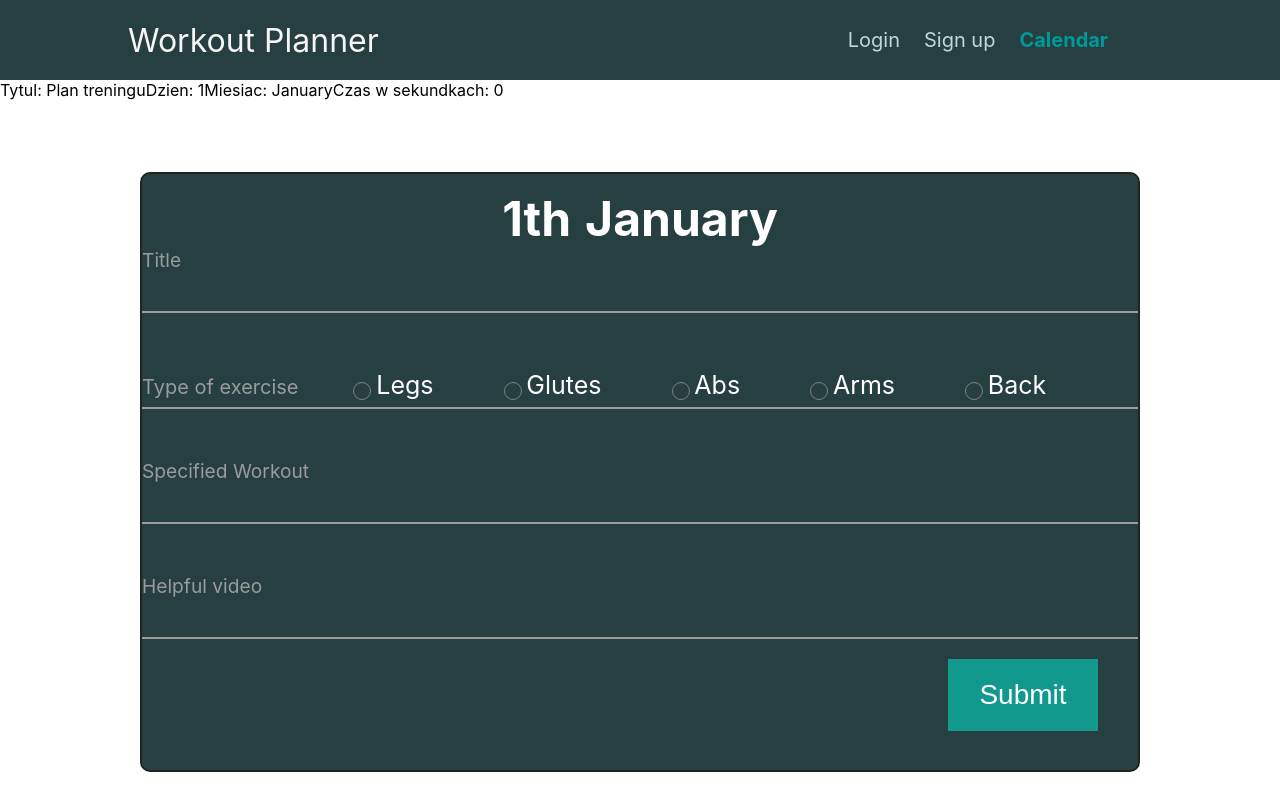
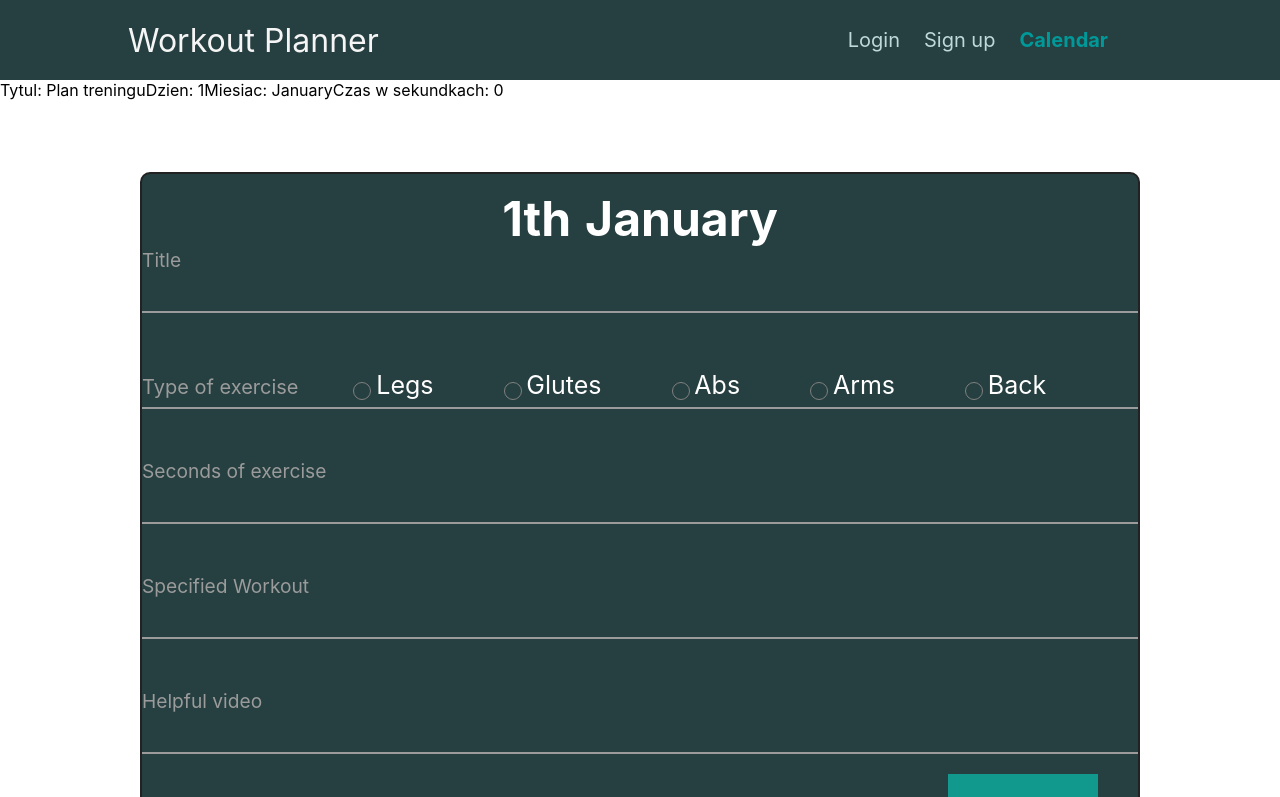
Before and after one commit to khali16/workout-planner-dev, a React (Create React App) app: page /calendar/1/1 in a window 1280 px wide. Shown: the top 797 px of the page. Built offline with nearby package versions, Linux system fonts and the light colour scheme; the HTML template or start-up script is replaced by a standard one.

Commit message:
adding seconds input

```diff
--- a/src/components/WorkoutDay/exercise/form/ExerciseForm.module.css
+++ b/src/components/WorkoutDay/exercise/form/ExerciseForm.module.css
@@ -1,6 +1,6 @@
 .Frame {
   width: 1200px;
-  height: 600px;
+  height: 720px;
   border: 2px solid #222222;
   background-color: #263f40;
   margin: auto;
@@ -144,6 +144,16 @@
   margin-top: 50px;
 }
 
+.SecondsInput {
+  margin-top: 50px;
+}
+
+input[type="number"]::-webkit-inner-spin-button,
+input[type="number"]::-webkit-outer-spin-button {
+  -webkit-appearance: none;
+  margin: 0;
+}
+
 .VideoInput {
   margin-top: 50px;
 }
--- a/src/components/WorkoutDay/exercise/form/ExerciseForm.tsx
+++ b/src/components/WorkoutDay/exercise/form/ExerciseForm.tsx
@@ -18,6 +18,7 @@ export interface workoutPlan {
     arms: string;
     back: string;
   };
+  secondsOfExercise?: number;
   details?: string;
   video?: string;
   time?: number;
@@ -54,6 +55,7 @@ const ExerciseForm: React.FC<OwnProps> = ({ addExercise, setEditMode }) => {
   const [absWorkout, setAbsWorkout] = useState("");
   const [armsWorkout, setArmsWorkout] = useState("");
   const [backWorkout, setBackWorkout] = useState("");
+  const [seconds, setSeconds] = useState<number>();
   const [url, setUrl] = useState("");
 
   const history = useHistory();
@@ -94,6 +96,7 @@ const ExerciseForm: React.FC<OwnProps> = ({ addExercise, setEditMode }) => {
     //     arms: armsWorkout,
     //     back: backWorkout,
     //   },
+    // secondsOfExercise: seconds,
     //   details: enteredSpecifiedWorkout,
     //   video: url,
     // };
@@ -150,6 +153,11 @@ const ExerciseForm: React.FC<OwnProps> = ({ addExercise, setEditMode }) => {
 
   const backWorkoutHandler = (event: ChangeEvent<HTMLInputElement>) => {
     setBackWorkout(event.target.value);
+  };
+
+  const secondsOfExerciseHandler = (event: ChangeEvent<HTMLInputElement>) => {
+    const secondsString = event.target.value;
+    setSeconds(parseFloat(secondsString));
   };
 
   const urlWorkoutHanlder = (event: ChangeEvent<HTMLInputElement>) => {
@@ -222,6 +230,17 @@ const ExerciseForm: React.FC<OwnProps> = ({ addExercise, setEditMode }) => {
               />
               <label htmlFor="back">Back</label>
             </div>
+            <div className={styles.SecondsInput}>
+              <label htmlFor="seconds" className={styles.TextInput_label}>
+                Seconds of exercise
+              </label>
+              <input
+                type="number"
+                className={styles.TextInput}
+                value={seconds}
+                onChange={secondsOfExerciseHandler}
+              />
+            </div>
             <div
               className={`${styles.SpecifiedWorkout} ${specifiedWorkoutInputStyles}`}
             >
```
